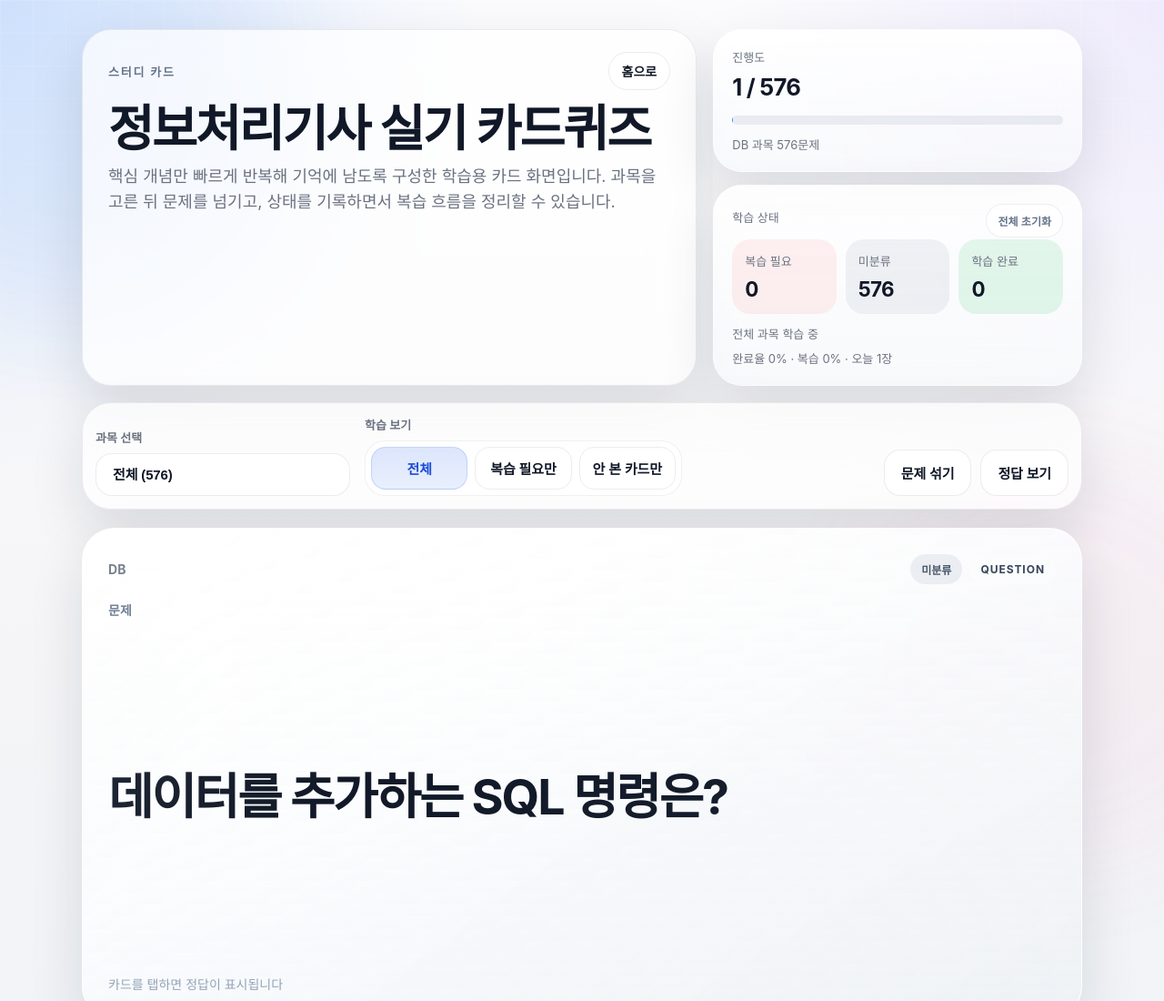
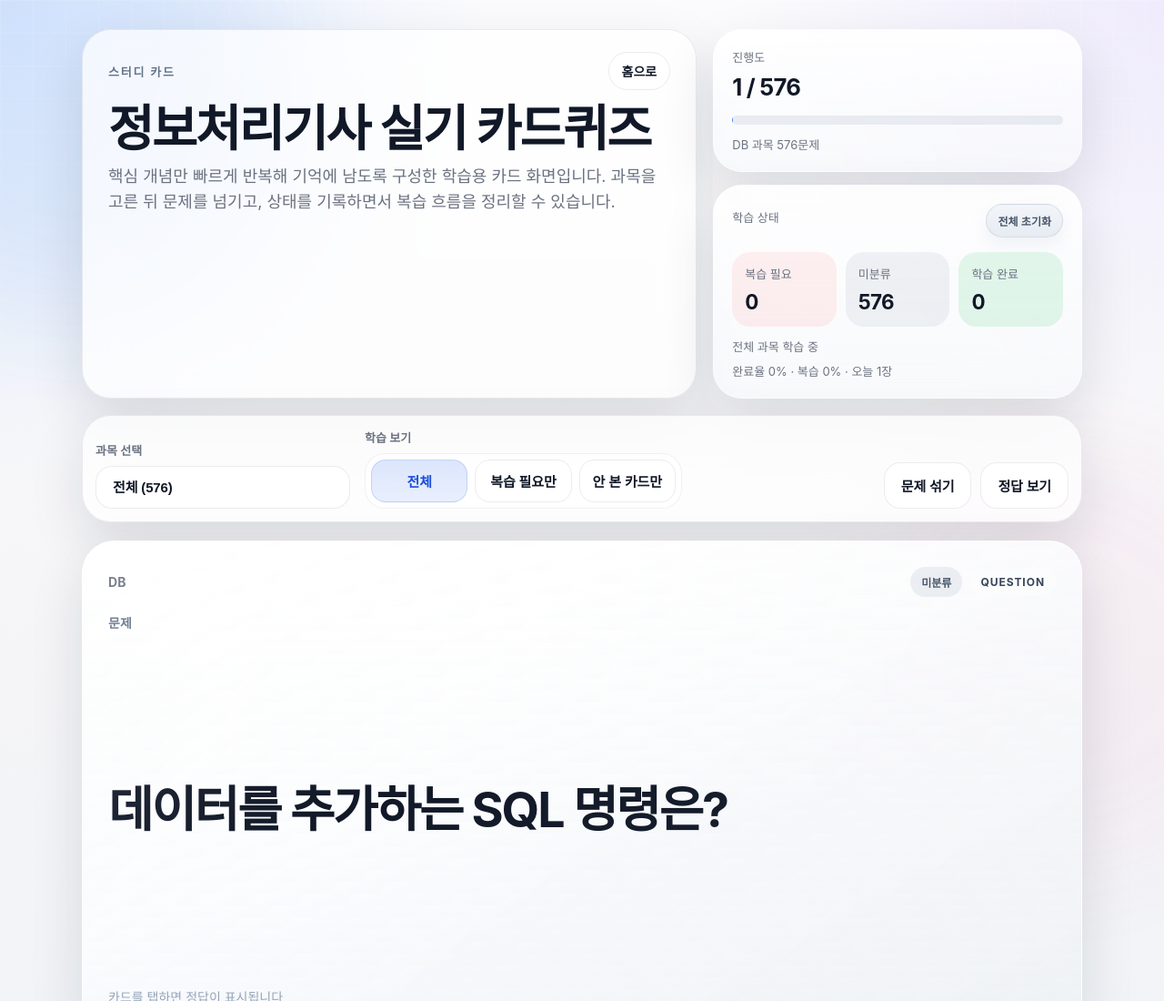
Before and after one commit to the198thstreet/quiz_card, a website built with webpack: page quizzes/information-processing-practical/index.html in a window 1280 px wide. Shown: the top 1100 px of the page at 91% size. Built offline with nearby package versions, Linux system fonts and the light colour scheme.

Commit message:
Improve PC reset button visibility

```diff
--- a/css/style.css
+++ b/css/style.css
@@ -247,13 +247,14 @@ body::before {
   justify-content: space-between;
   align-items: center;
   gap: 12px;
+  margin-bottom: 10px;
 }
 
 .stat-row {
   display: grid;
   grid-template-columns: repeat(3, minmax(0, 1fr));
   gap: 10px;
-  margin-top: 2px;
+  margin-top: 6px;
 }
 
 .stat-pill {
@@ -595,14 +596,20 @@ select:focus-visible,
 .meta-reset-btn {
   padding: 9px 12px;
   border-radius: 999px;
-  background: rgba(255, 255, 255, 0.72);
-  color: #64748b;
-  border-color: rgba(148, 163, 184, 0.18);
+  background: linear-gradient(180deg, rgba(241, 245, 249, 0.96), rgba(226, 232, 240, 0.82));
+  color: #475569;
+  border-color: rgba(148, 163, 184, 0.28);
   font-size: 12px;
   font-weight: 700;
   letter-spacing: 0;
   white-space: nowrap;
   flex: 0 0 auto;
+  box-shadow: 0 8px 18px rgba(148, 163, 184, 0.12);
+}
+
+.meta-reset-btn:hover {
+  border-color: rgba(100, 116, 139, 0.34);
+  box-shadow: 0 12px 22px rgba(148, 163, 184, 0.18);
 }
 
 #nextBtn {
```
